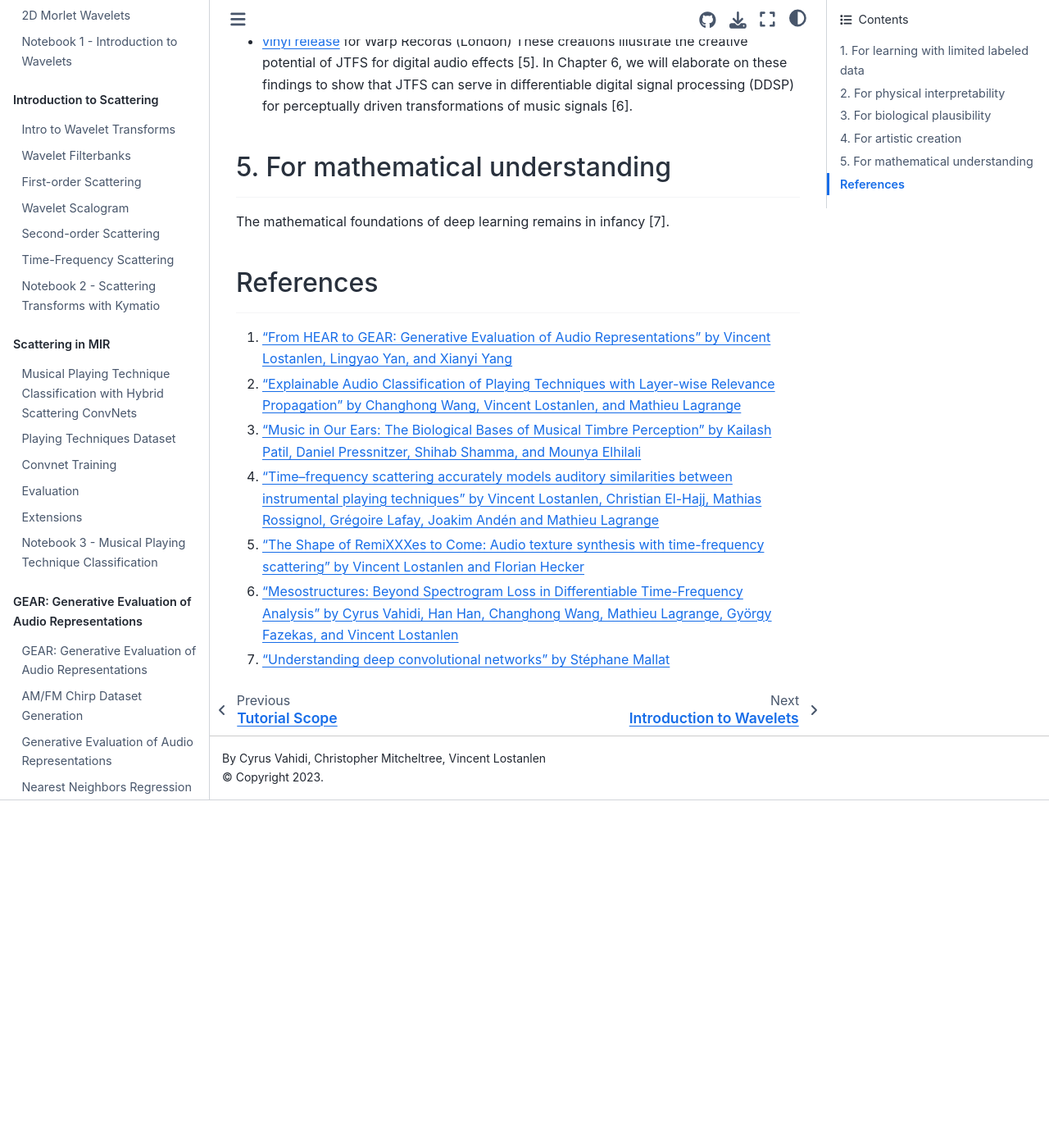
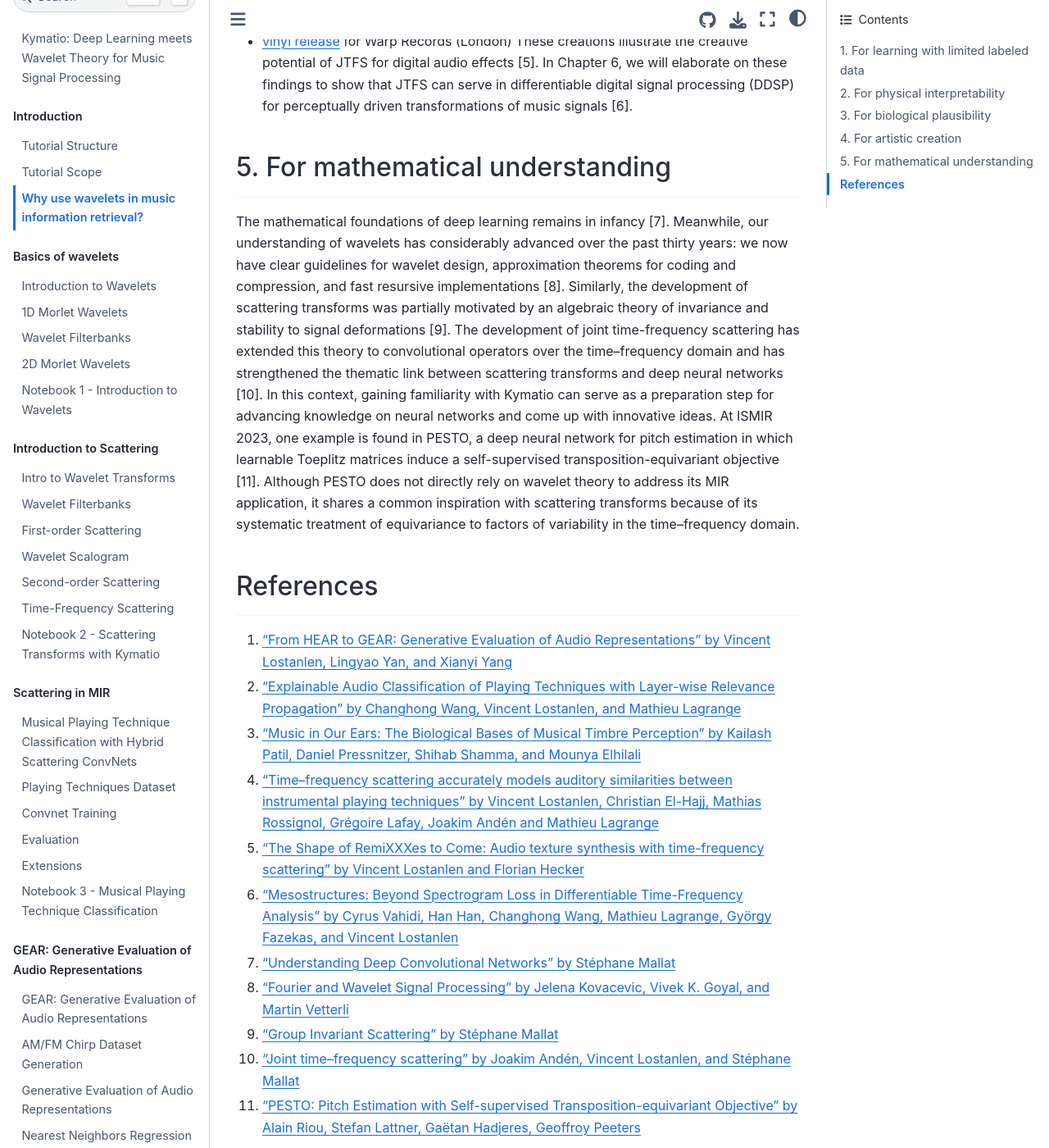
Before and after one commit to kymatio/ismir23-tutorial, a Jupyter Book: the page built from book/ch1_intro/why_wavelets.md, in a window 1280 px wide and 1400 px high, scrolled down 3028 px. Shown: the whole window at 82% size. Built offline with Jupyter Book 1.0.4 settings and Sphinx 7.4.7 and the Sphinx Book theme 1.1.4, drawn with Linux system fonts in a browser that asks for light colours; before the commit the page ends 4004 px from its top, so only the background shows below that.

Commit message:
finish section 5

```diff
--- a/book/ch1_intro/why_wavelets.md
+++ b/book/ch1_intro/why_wavelets.md
@@ -76,6 +76,13 @@ In Chapter 6, we will elaborate on these findings to show that JTFS can serve in
 ## 5. For mathematical understanding
 ------------------------------------
 The mathematical foundations of deep learning remains in infancy [7].
+Meanwhile, our understanding of wavelets has considerably advanced over the past thirty years: we now have clear guidelines for wavelet design, approximation theorems for coding and compression, and fast resursive implementations [8].
+Similarly, the development of scattering transforms was partially motivated by an algebraic theory of invariance and stability to signal deformations [9].
+The development of joint time-frequency scattering has extended this theory to convolutional operators over the time–frequency domain and has strengthened the thematic link between scattering transforms and deep neural networks [10].
+In this context, gaining familiarity with Kymatio can serve as a preparation step for advancing knowledge on neural networks and come up with innovative ideas.
+At ISMIR 2023, one example is found in PESTO, a deep neural network for pitch estimation in which learnable Toeplitz matrices induce a self-supervised transposition-equivariant objective [11].
+Although PESTO does not directly rely on wavelet theory to address its MIR application, it shares a common inspiration with scattering transforms because of its systematic treatment of equivariance to factors of variability in the time--frequency domain.
+
 
 
 ## References
@@ -86,4 +93,8 @@ The mathematical foundations of deep learning remains in infancy [7].
 4. ["Time–frequency scattering accurately models auditory similarities between instrumental playing techniques" by Vincent Lostanlen, Christian El-Hajj, Mathias Rossignol, Grégoire Lafay, Joakim Andén and Mathieu Lagrange](https://arxiv.org/abs/2007.10926)
 5. ["The Shape of RemiXXXes to Come: Audio texture synthesis with time-frequency scattering" by Vincent Lostanlen and Florian Hecker](https://arxiv.org/abs/1906.09334)
 6. ["Mesostructures: Beyond Spectrogram Loss in Differentiable Time-Frequency Analysis" by Cyrus Vahidi, Han Han, Changhong Wang, Mathieu Lagrange, György Fazekas, and Vincent Lostanlen](https://arxiv.org/abs/2301.10183)
-7. ["Understanding deep convolutional networks" by Stéphane Mallat](https://arxiv.org/abs/1601.04920)
+7. ["Understanding Deep Convolutional Networks" by Stéphane Mallat](https://arxiv.org/abs/1601.04920)
+8. ["Fourier and Wavelet Signal Processing" by Jelena Kovacevic, Vivek K. Goyal, and Martin Vetterli](https://www.fourierandwavelets.org/FWSP_a3.2_2013.pdf)
+9. ["Group Invariant Scattering" by Stéphane Mallat](https://arxiv.org/absf/1101.2286)
+10. ["Joint time–frequency scattering" by Joakim Andén, Vincent Lostanlen, and Stéphane Mallat](https://arxiv.org/abs/1807.08869)
+11. ["PESTO: Pitch Estimation with Self-supervised Transposition-equivariant Objective" by Alain Riou, Stefan Lattner, Gaëtan Hadjeres, Geoffroy Peeters](https://arxiv.org/abs/2309.02265)
```
